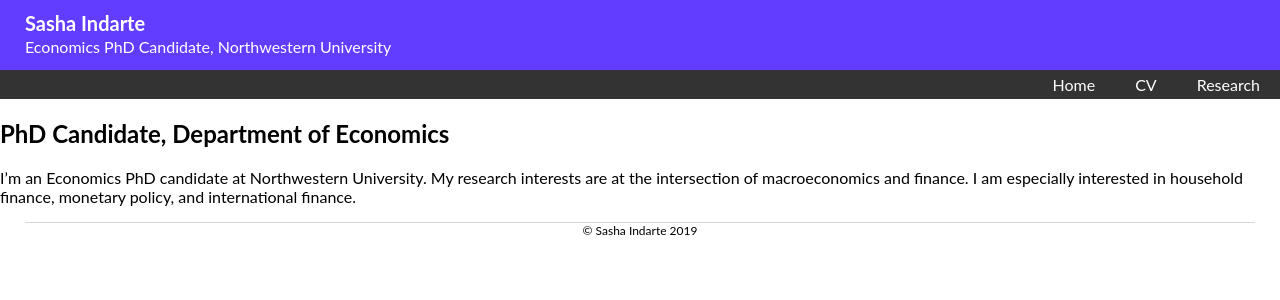
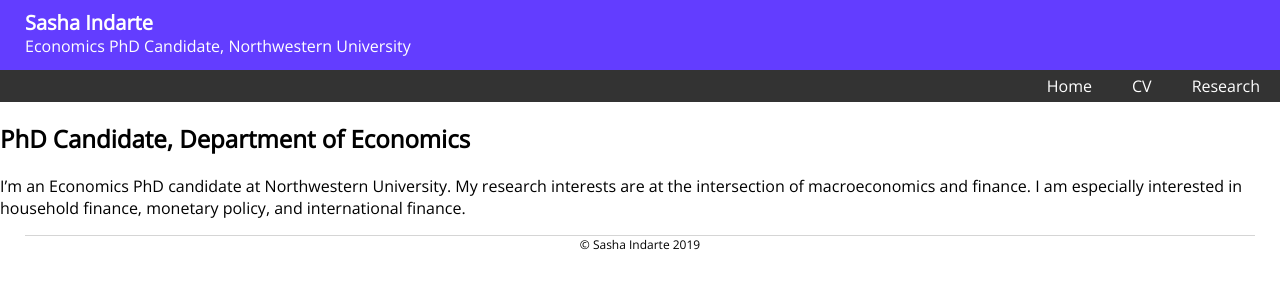
Before and after one commit to sashaindarte/sashaindarte.github.io, a Jekyll site: the page built from index.html, in a window 1280 px wide. Shown: the top 300 px of the page. Built offline with Jekyll 4.4.1, drawn with Linux system fonts in a browser that asks for light colours.

Commit message:
Update main.css
fixed new layout to have open sans again

```diff
--- a/css/main.css
+++ b/css/main.css
@@ -4,7 +4,7 @@
 
 /* Style the body */
 body {
-  font-family:'Lato', 'Sans-Serif';
+  font-family:'Open Sans', 'Sans-Serif';
   margin: 0;
 }
 
```
